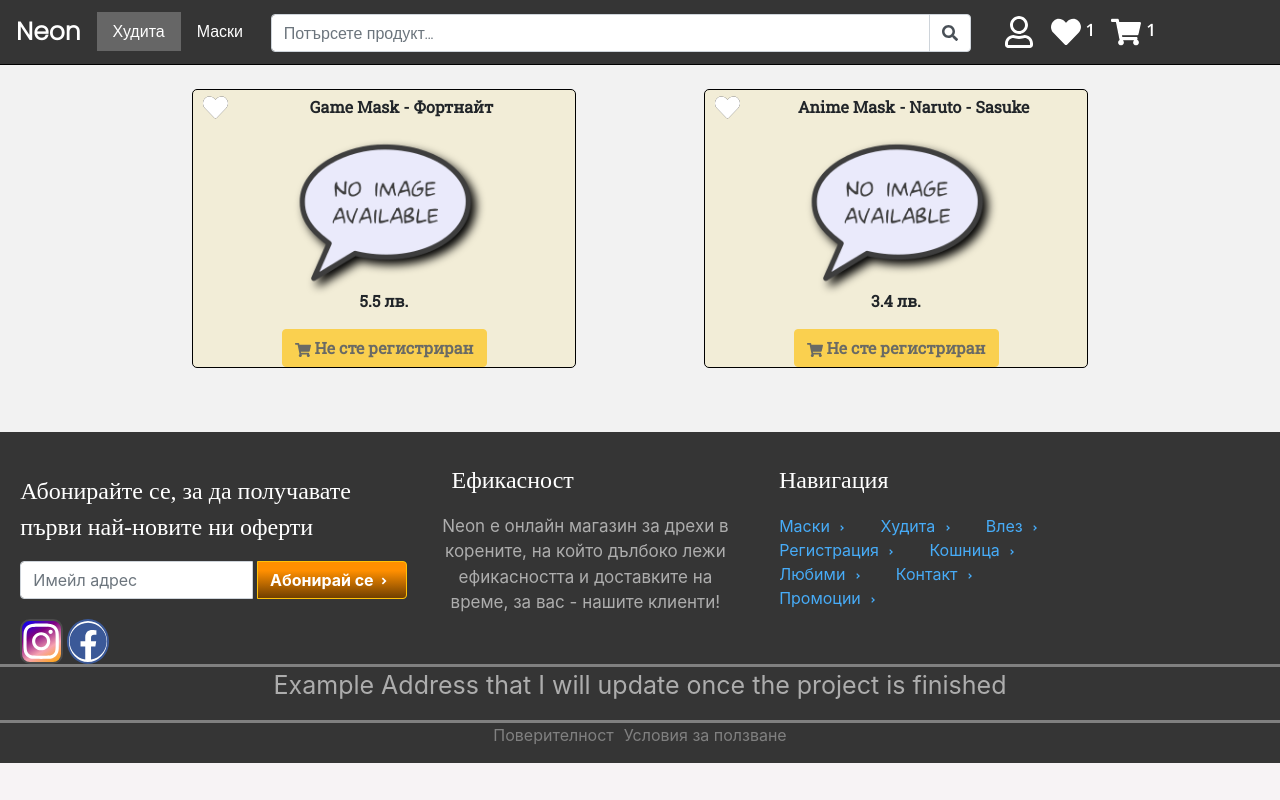
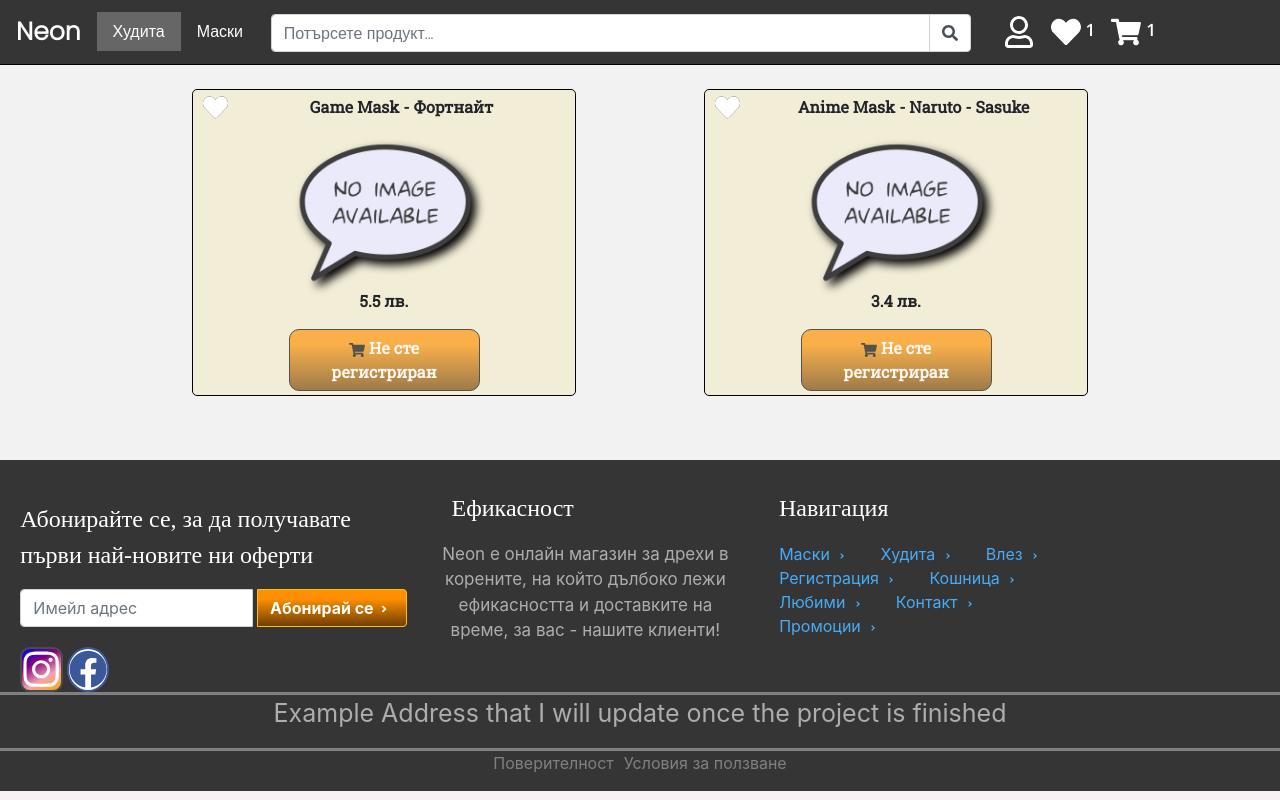
Before and after one commit to MartinYordanov374/WebStore-FullStack-Mockup, a React (Create React App) app: page /Masks in a window 1280 px wide. Built offline with nearby package versions, Linux system fonts and the light colour scheme.

Commit message:
Added animations to all buy buttons

```diff
--- a/src/Components/MasksPage.js
+++ b/src/Components/MasksPage.js
@@ -48,9 +48,9 @@ export default function MasksPage() {
                         <p><strong>{mask.price} лв.</strong></p>
                         {isLoggedIn.length>3
                         ?
-                        <Button className='buyHoodieButton' variant='warning' onClick={()=>addToCart(mask)}><span className='buyIcon'><FaShoppingCart></FaShoppingCart></span> <strong>Купи</strong></Button>
+                        <Button className='buyHoodieButtonActive' variant='warning' onClick={()=>addToCart(mask)}><span className='buyIcon'><FaShoppingCart></FaShoppingCart></span> <strong>Купи</strong></Button>
                         :
-                        <Button className='buyHoodieButton' variant='warning' disabled='disabled' onClick={()=>addToCart(mask)}><span className='buyIcon'><FaShoppingCart></FaShoppingCart></span> <strong>Не сте регистриран</strong></Button>
+                        <Button className='buyHoodieButtonDisabled' variant='warning' disabled='disabled' onClick={()=>addToCart(mask)}><span className='buyIcon'><FaShoppingCart></FaShoppingCart></span> <strong>Не сте регистриран</strong></Button>
                     }
                     </div>
                 </div>)}
```
